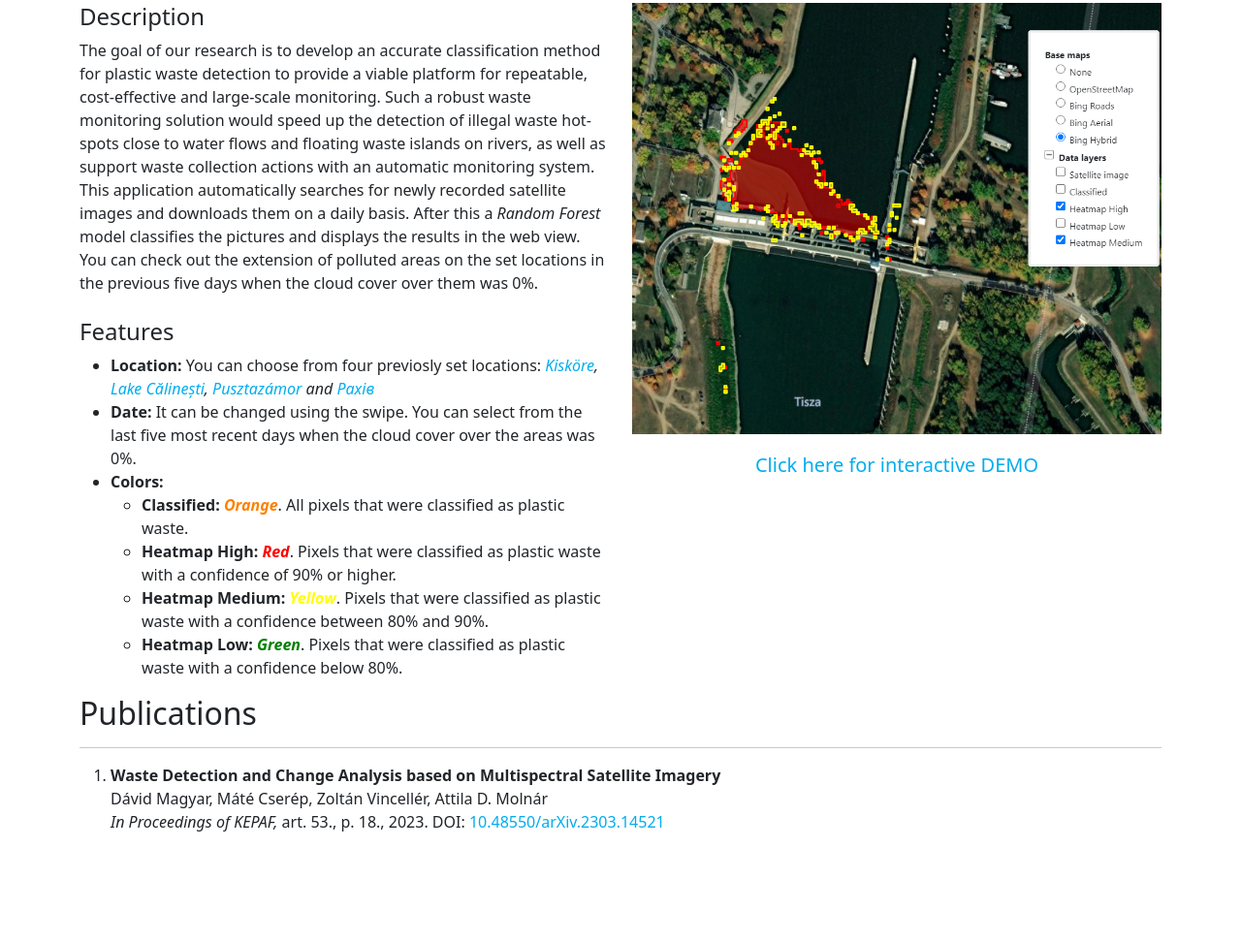
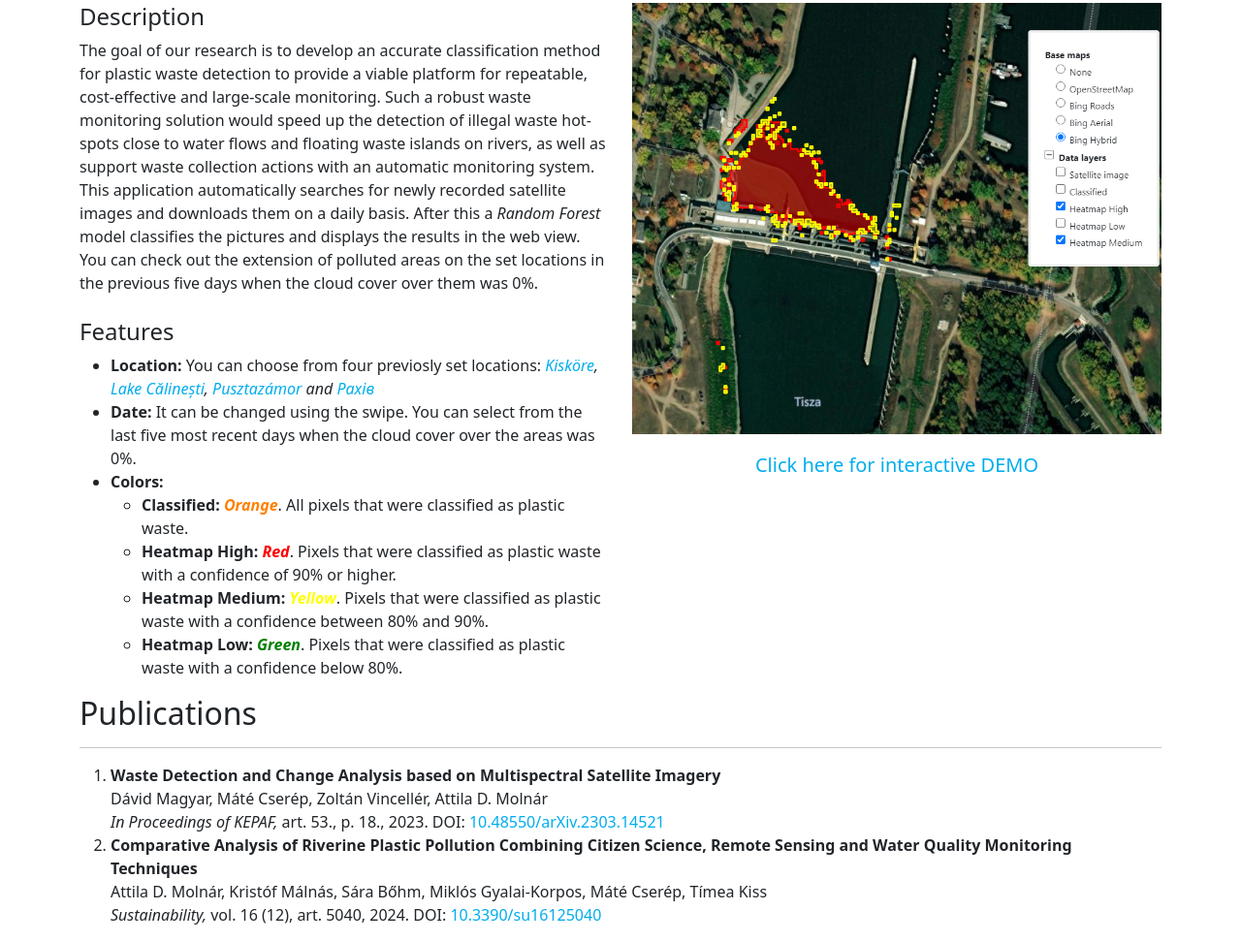
Before and after one commit to GISLab-ELTE/WasteDetection, a website built with Vite: page web_app/app/index.html in a window 1280 px wide. Shown: the part 194-1166 px from the top of the page at 97% size. Before the commit the page ends 1070 px from the top, so only its background shows below. Built offline with nearby package versions, Linux system fonts and the light colour scheme.

Commit message:
Add Sustainability paper to webpage

```diff
--- a/web_app/app/index.html
+++ b/web_app/app/index.html
@@ -164,20 +164,40 @@
           <hr />
           <ol>
             <li>
-              <b
-                >Waste Detection and Change Analysis based on Multispectral
-                Satellite Imagery</b
-              >
+              <b>
+                Waste Detection and Change Analysis based on Multispectral
+                Satellite Imagery
+              </b>
               <br />
               Dávid Magyar, Máté Cserép, Zoltán Vincellér, Attila D. Molnár
               <br />
-              <i>In Proceedings of KEPAF, </i>
+              <i>In Proceedings of KEPAF,</i>
               art. 53., p. 18., 2023. DOI:
               <a
                 href="https://doi.org/10.48550/arXiv.2303.14521"
                 target="_blank"
-                >10.48550/arXiv.2303.14521</a
-              >
+                >
+                10.48550/arXiv.2303.14521
+              </a>
+            </li>
+            <li>
+              <b>
+                Comparative Analysis of Riverine Plastic Pollution
+                Combining Citizen Science, Remote Sensing and
+                Water Quality Monitoring Techniques
+              </b>
+              <br />
+              Attila D. Molnár, Kristóf Málnás, Sára Bőhm, Miklós Gyalai-Korpos,
+              Máté Cserép, Tímea Kiss
+              <br />
+              <i>Sustainability,</i>
+              vol. 16 (12), art. 5040, 2024. DOI:
+              <a
+                href="https://doi.org/10.3390/su16125040"
+                target="_blank"
+                >
+                10.3390/su16125040
+              </a>
             </li>
           </ol>
         </div>
```
